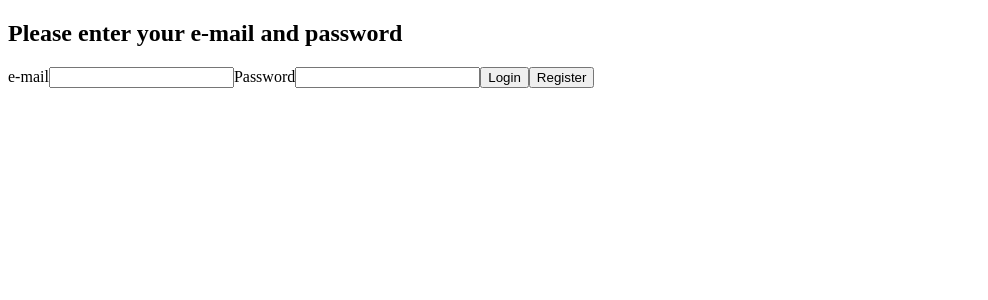
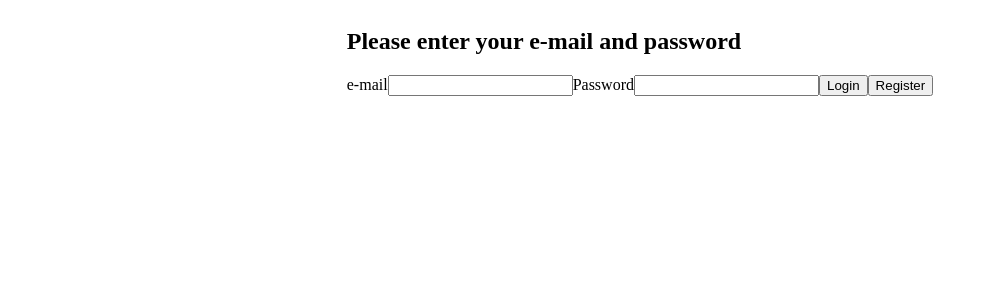
Before and after one commit to Bw-pt-Dad-Jokes-6/Front-End-, a React (Create React App) app: page / in a window 1280 px wide. Shown: the top 300 px of the page, without its empty margins (0-988 px from the left). Built offline with nearby package versions, Linux system fonts and the light colour scheme.

Commit message:
added some scss and updated the material-list

```diff
--- a/src/App.scss
+++ b/src/App.scss
@@ -0,0 +1,6 @@
+body {
+  display: flex;
+  flex-direction: column;
+  align-items: center;
+  justify-content: center;
+}
--- a/src/components/JokeList.js
+++ b/src/components/JokeList.js
@@ -12,8 +12,8 @@ const JokeList = (props) => {
     [
       {field: "setup", title: "Setup"},
       {field: "punchline", title: "Punchline"},
-      {field: "type", title: "Category"},
-      {field: "id", title: "Joke Number"}
+      //{field: "type", title: "Category"},
+      //{field: "id", title: "Joke Number"}
     ]
     )
 
--- a/src/components/Login.js
+++ b/src/components/Login.js
@@ -9,8 +9,12 @@ import * as Yup from 'yup'
 
 
 const Login = (props) => {
+
+  console.log(localStorage.getItem('token'))
+
   console.log(props)
-  const [baseURL] = useState("https://webpt7-dad-jokes.herokuapp.com/")
+  //const [baseURL] = useState("https://webpt7-dad-jokes.herokuapp.com/")
+  const [baseURL] = useState("http://localhost:5000/")
 
   const [apiAuthLoginUrlSlug] = useState("api/auth/login/")
   const [apiAuthRegisterUrlSlug] = useState("api/auth/register/")
@@ -66,7 +70,7 @@ const Login = (props) => {
   }
 
   const handleChange = e => {
-    props.setValues({ ...props.values, [e.target.name]: e.target.value })
+    setLogin({ ...login, [e.target.name]: e.target.value })
   }
 
 
@@ -87,9 +91,10 @@ const Login = (props) => {
           <Field
             name="username"
             type="email"
-            value={props.values.username}
+            // value={props.values.username}
+            value={login.username}
             onChange={e => {
-              props.handleChange(e)
+              handleChange(e)
               // setBannerMessage(`${props.errors.username}`)
             }}
           />
@@ -101,9 +106,10 @@ const Login = (props) => {
           <Field
             name="password"
             type="password"
-            value={props.values.password}
+            //value={props.values.password}
+            value={login.password}
             onChange={e => {
-              props.handleChange(e)
+              handleChange(e)
               // setBannerMessage(`${props.errors.password}`)
             }}
           />
```
